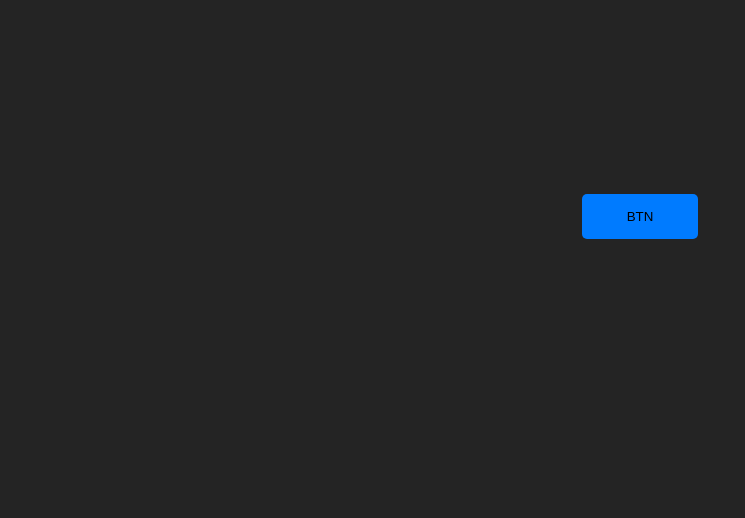
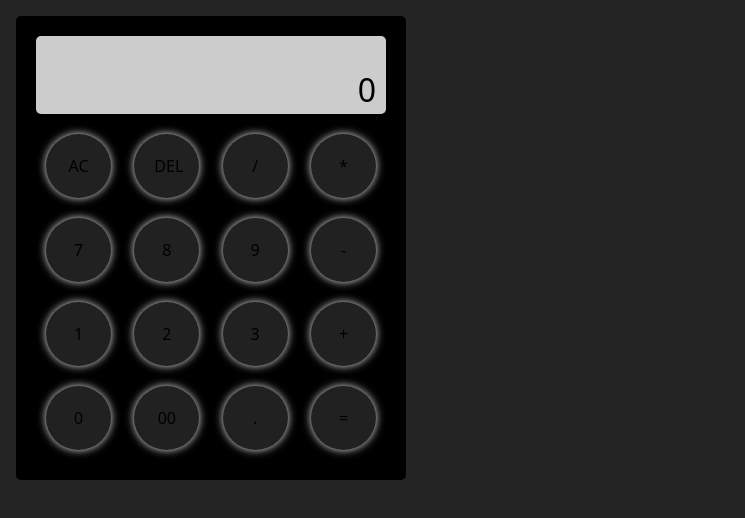
Before and after one commit to AnanthaKannan/react-machine-coding, a React (Vite) app: page / in a window 1280 px wide. Shown: the top 518 px of the page, without its empty margins (0-745 px from the left). Built offline with nearby package versions, Linux system fonts and the light colour scheme.

Commit message:
feat: add Calculator component with basic functionality and styling

```diff
--- a/src/App.tsx
+++ b/src/App.tsx
@@ -6,11 +6,13 @@ import PercentageLoader from "./practice/loader/percentageLoader/PercentageLoad"
 import CircleLoader from "./practice/loader/circleLoader/CircleLoader";
 import FileExplore from "./practice/fileExplor/FileExplore";
 import Tooltip from "./practice/tooltip/Tooltip";
+import Calculator from "./practice/calculator/Calculator";
 
 const App: React.FC = () => {
   return (
     <div style={{ padding: 16 }}>
-      <Tooltip />
+      <Calculator />
+      {/* <Tooltip /> */}
       {/* <CircleLoader /> */}
       {/* <PercentageLoader /> */}
       {/* <DragDrop /> */}
--- /dev/null
+++ b/src/practice/calculator/Calculator.tsx
@@ -0,0 +1,110 @@
+import { useState, type FC } from "react";
+import "./calculator.css";
+
+interface Btn {
+  name: string;
+  action: string;
+}
+
+const BTN: Btn[] = [
+  { name: "AC", action: "ac" },
+  { name: "DEL", action: "del" },
+  { name: "/", action: "/" },
+  { name: "*", action: "*" },
+  { name: "7", action: "7" },
+  { name: "8", action: "8" },
+  { name: "9", action: "9" },
+  { name: "-", action: "-" },
+  { name: "1", action: "1" },
+  { name: "2", action: "2" },
+  { name: "3", action: "3" },
+  { name: "+", action: "+" },
+  { name: "0", action: "0" },
+  { name: "00", action: "00" },
+  { name: ".", action: "dot" },
+  { name: "=", action: "=" },
+];
+
+const Calculator: FC = () => {
+  const [cal, setCal] = useState<string | number>("");
+  const [symbol, setSymbol] = useState("false");
+  const [fullres, setFullres] = useState<string>("");
+
+  const [fsNum, setFsNum] = useState<Record<string, number | null>>({
+    first: null,
+    sec: null,
+  });
+
+  const getResult = (action: string) => {
+    if (!isNaN(Number(action))) {
+      setCal(action);
+
+      if (fsNum.first === null) {
+        setFsNum({ first: Number(action), sec: null });
+      } else {
+        setFsNum({ ...fsNum, sec: Number(action) });
+      }
+
+      setFullres(`${fullres} ${action}`);
+    } else if (action === "del") {
+      setCal(`${cal}`.slice(0, -1));
+    } else if (action === "ac") {
+      setCal("");
+      setFullres("");
+    } else {
+      // math operation
+      let value = cal;
+      setSymbol(action);
+      const { first, sec } = fsNum;
+      if (first !== null && sec !== null) {
+        if (symbol === "*") {
+          const calRes = first * sec;
+          setCal(calRes);
+          value = calRes;
+        } else if (symbol === "+") {
+          const calRes = first + sec;
+          setCal(calRes);
+          value = calRes;
+        } else if (symbol === "-") {
+          const calRes = first - sec;
+          setCal(calRes);
+          value = calRes;
+        } else if (symbol === "%") {
+          const calRes = first % sec;
+          setCal(calRes);
+          value = calRes;
+        }
+
+        setFsNum({ first: Number(value), sec: null });
+      }
+
+      if (action !== "=") {
+        setFullres(`${fullres} ${action}`);
+      }
+    }
+  };
+
+  return (
+    <div>
+      <div className="outside">
+        <div className="display">
+          <p className="res">{fullres}</p>
+          <p className="cal">{Number(cal)}</p>
+        </div>
+        <div className="buttons">
+          {BTN.map((item) => (
+            <div
+              className="button"
+              onClick={() => getResult(item.action)}
+              key={item.action}
+            >
+              <div className="inner">{item.name}</div>
+            </div>
+          ))}
+        </div>
+      </div>
+    </div>
+  );
+};
+
+export default Calculator;
--- /dev/null
+++ b/src/practice/calculator/calculator.css
@@ -0,0 +1,56 @@
+.outside {
+  background-color: black;
+  border-radius: 5px;
+  padding: 20px;
+  width: 350px;
+}
+
+.display {
+  background-color: #ccc;
+  /* height: 70px; */
+  border-radius: 5px;
+}
+
+.buttons {
+  margin-top: 10px;
+  display: flex;
+  justify-content: space-between;
+  flex-wrap: wrap;
+  width: 100%;
+}
+
+.button {
+  display: flex;
+  background-color: #212121;
+  margin: 10px;
+  padding: 20px;
+  border-radius: 50%;
+  box-shadow: 0px 0px 8px #e8e6e6;
+  cursor: pointer;
+  transition: box-shadow 0.4s ease;
+}
+
+.button:hover {
+  box-shadow: 0px 0px 20px #e8e6e6;
+}
+
+.inner {
+  width: 25px;
+  text-align: center;
+}
+
+.cal {
+  color: black;
+  text-align: right;
+  margin: 5px 0px;
+  padding: 0px 10px 0px 10px;
+  font-size: xx-large;
+}
+
+.res {
+  height: 20px;
+  color: black;
+  text-align: right;
+  margin: 0px;
+  padding: 5px 10px 0px 10px;
+}
```
Also changed, not shown: 1 other file (tests, documents, lock files or other folders).
